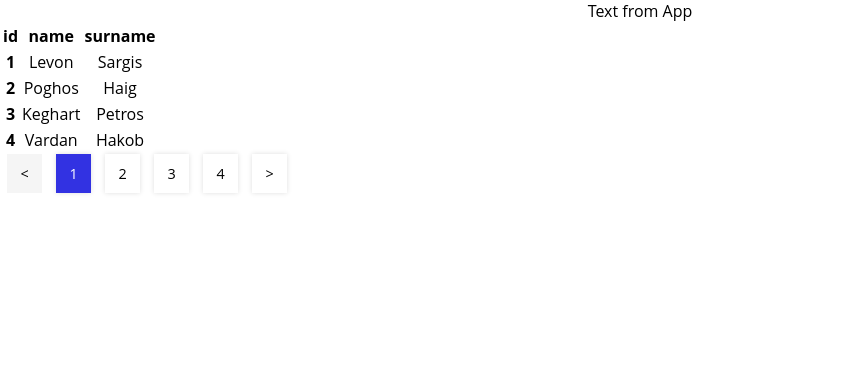
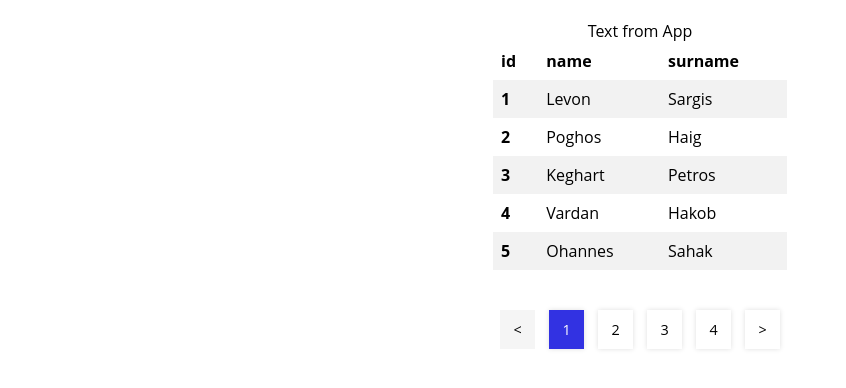
Before and after one commit to h2ash/react_toweriqua, a React (Create React App) app: page / in a window 1280 px wide. Shown: the top 388 px of the page, without its empty margins (0-846 px from the left). Built offline with nearby package versions, Linux system fonts and the light colour scheme.

Commit message:
wrapper and table styles were added

```diff
--- a/package.json
+++ b/package.json
@@ -7,8 +7,10 @@
     "@testing-library/jest-dom": "^4.2.4",
     "@testing-library/react": "^9.4.0",
     "@testing-library/user-event": "^7.2.1",
+    "bootstrap": "^4.4.1",
     "node-sass": "^4.13.0",
     "react": "^16.12.0",
+    "react-bootstrap": "^1.0.0-beta.16",
     "react-dom": "^16.12.0",
     "react-redux": "^7.1.3",
     "react-scripts": "3.3.0",
--- a/src/App.js
+++ b/src/App.js
@@ -60,7 +60,8 @@ class App extends React.Component {
     const { currentPage, pages, arrOfPages } = this.state;
     const { users } = this.props;
     return (
-      <div className="App">
+      <div className="app">
+        <main className='wrapper__main'>
           Text from App
           <TableOfUsers
             users={users}
@@ -72,6 +73,7 @@ class App extends React.Component {
             pages={pages}
             arrOfPages={arrOfPages}
           />
+        </main>
       </div>
     );
   }
--- a/src/components/TableOfUsers.jsx
+++ b/src/components/TableOfUsers.jsx
@@ -5,18 +5,15 @@ const TableOfUsers = ({ users, currentPage }) => {
   const firstIndexPhoneOnCurrentPage = currentPage === 1
     ? 1
     : ((currentPage - 1) * 5) + 1;
-  const lastPossibleIndexPhoneOnCurPage = (currentPage * 5) - 1;
+  const lastPossibleIndexPhoneOnCurPage = currentPage * 5;
 
   return (
-    <table className="table table-hover">
-      <thead>
+    <table className="table">
       <tr>
         <th>id</th>
         <th>name</th>
         <th>surname</th>
       </tr>
-      </thead>
-      <tbody>
       {
         users
           .filter(user => user.id >= firstIndexPhoneOnCurrentPage
@@ -28,7 +25,6 @@ const TableOfUsers = ({ users, currentPage }) => {
             />
           ))
       }
-      </tbody>
     </table>
   );
 };
--- a/src/styles/App.scss
+++ b/src/styles/App.scss
@@ -1,8 +1,12 @@
 @import "utils/reset";
 @import "utils/vars";
 @import "button";
+@import "wrapper";
+@import "table";
 @import "../components/Pagination/pagination";
 
-.App {
-  text-align: center;
+.app {
+  display: flex;
+  flex-direction: column;
+  min-height: 100vh;
 }
--- a/src/styles/_button.scss
+++ b/src/styles/_button.scss
@@ -6,6 +6,7 @@
   box-shadow: 0 0 5px #dfdfdf;
   background-color: white;
   margin: 0 7px;
+
   &--pagination {
     &:hover {
       cursor: pointer;
--- /dev/null
+++ b/src/styles/_table.scss
@@ -0,0 +1,12 @@
+.table {
+  border-collapse: collapse;
+  width: 100%;
+  margin-bottom: 40px;
+  th, td {
+    text-align: left;
+    padding: 8px;
+  }
+  tr:nth-child(even) {
+    background-color: #f2f2f2;
+  }
+}
--- /dev/null
+++ b/src/styles/_wrapper.scss
@@ -0,0 +1,11 @@
+.wrapper {
+  &__main {
+    display: flex;
+    flex-direction: column;
+    align-items: center;
+    box-sizing: border-box;
+    margin: 0 auto;
+    padding: 20px;
+    max-width: 1300px;
+  }
+}
--- a/src/styles/utils/_vars.scss
+++ b/src/styles/utils/_vars.scss
@@ -1,4 +1,3 @@
-$hover-duration: 0.4s;
 $blue: blue;
 $special-blue: #3232e2;
 $special-blue-hover: #2222db;
```
Also changed, not shown: 1 other file (tests, documents, lock files or other folders). Lines whose indentation alone changed are shown as unchanged.
